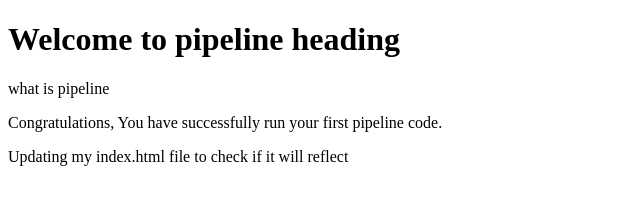
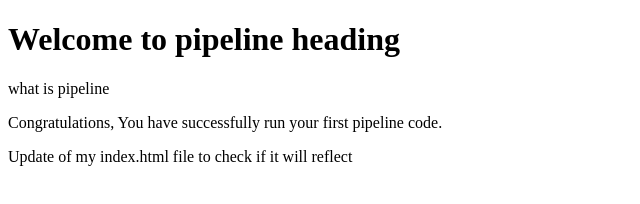
Before and after one commit to Heebrah/jenkins-scm, a plain HTML site: page index.html in a window 1280 px wide. Shown: the full height of the page, 0-640 px from the left. Drawn offline with Linux system fonts and the light colour scheme.

Commit message:
pipeline project

```diff
--- a/index.html
+++ b/index.html
@@ -14,6 +14,6 @@
   <p>Congratulations, You have successfully run your first pipeline code.</p>
 
 
-<p>Updating my index.html file to check if it will reflect</p>
+<p>Update of my index.html file to check if it will reflect</p>
 </body>
 </html>
```
